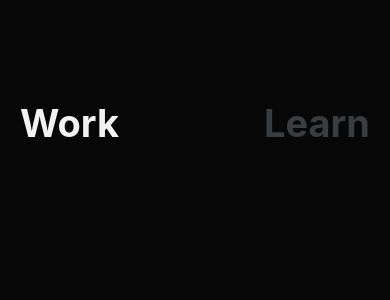
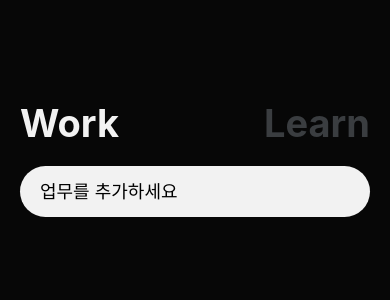
Before and after one commit to EumMericano-Study/WorkHardLearnHardApp, a React Native app: screen / in a window 390 px wide. Shown: the top 300 px of the page. Built offline with nearby package versions, Linux system fonts and the light colour scheme.

Commit message:
feat: 할일 인풋바 추가

```diff
--- a/App.tsx
+++ b/App.tsx
@@ -1,13 +1,22 @@
-import { useState } from "react";
+import React, { useState } from "react";
 import { StatusBar } from "expo-status-bar";
-import { StyleSheet, Text, View, TouchableOpacity } from "react-native";
+import {
+  StyleSheet,
+  Text,
+  View,
+  TouchableOpacity,
+  TextInput,
+} from "react-native";
 import { COLOR, FONT_WEIGHT } from "./constants";
 
 export default function App() {
   const [working, setWorking] = useState<boolean>(true);
+  const [text, setText] = useState<string>("");
 
   const setToLearn = () => setWorking(false);
   const setToWork = () => setWorking(true);
+
+  const onChangeText = (payload: string) => setText(payload);
 
   return (
     <View style={styles.container}>
@@ -34,6 +43,15 @@ export default function App() {
           </Text>
         </TouchableOpacity>
       </View>
+      <View>
+        <TextInput
+          returnKeyType="send"
+          onChangeText={onChangeText}
+          value={text}
+          placeholder={working ? "업무를 추가하세요" : "스택을 추가하세요"}
+          style={styles.input}
+        />
+      </View>
     </View>
   );
 }
@@ -53,4 +71,12 @@ const styles = StyleSheet.create({
     fontSize: 38,
     fontWeight: FONT_WEIGHT.BOLD,
   },
+  input: {
+    backgroundColor: COLOR.WHITE,
+    fontSize: 18,
+    paddingVertical: 15,
+    paddingHorizontal: 20,
+    marginTop: 20,
+    borderRadius: 30,
+  },
 });
```
